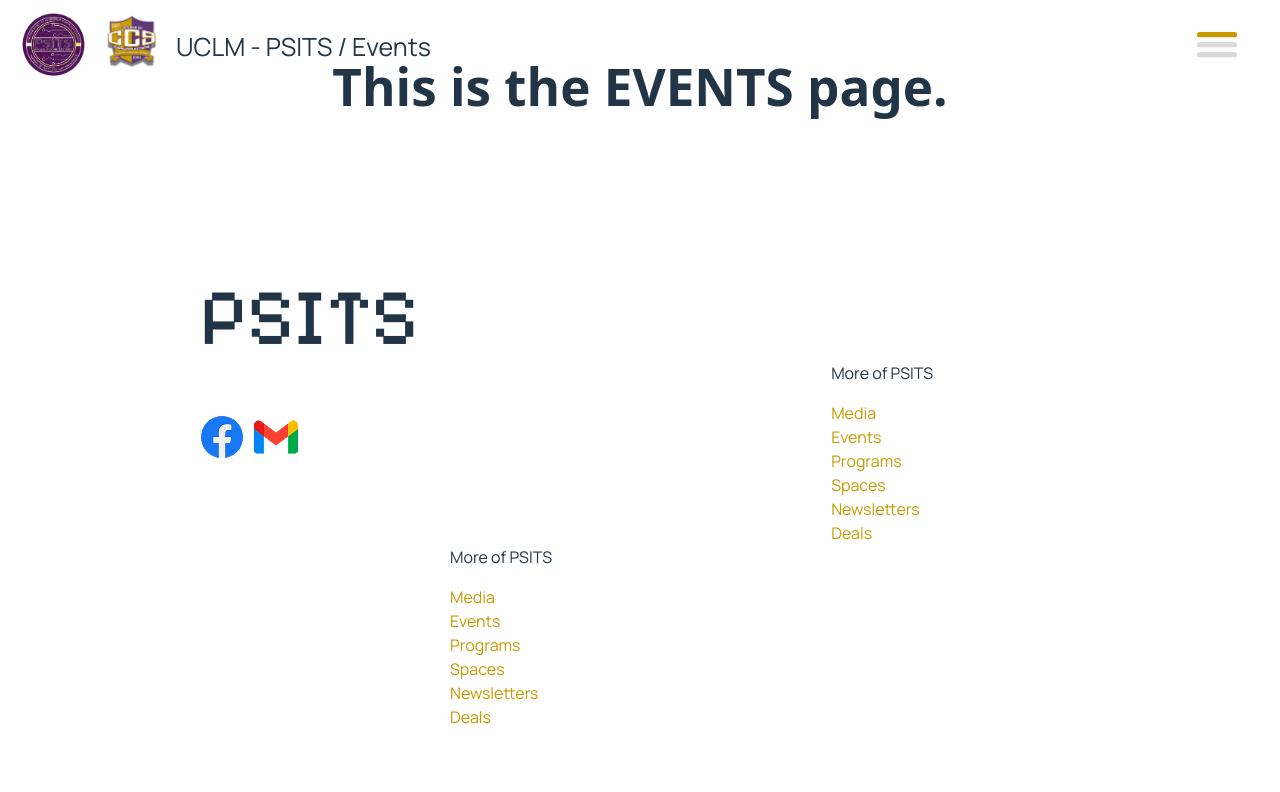
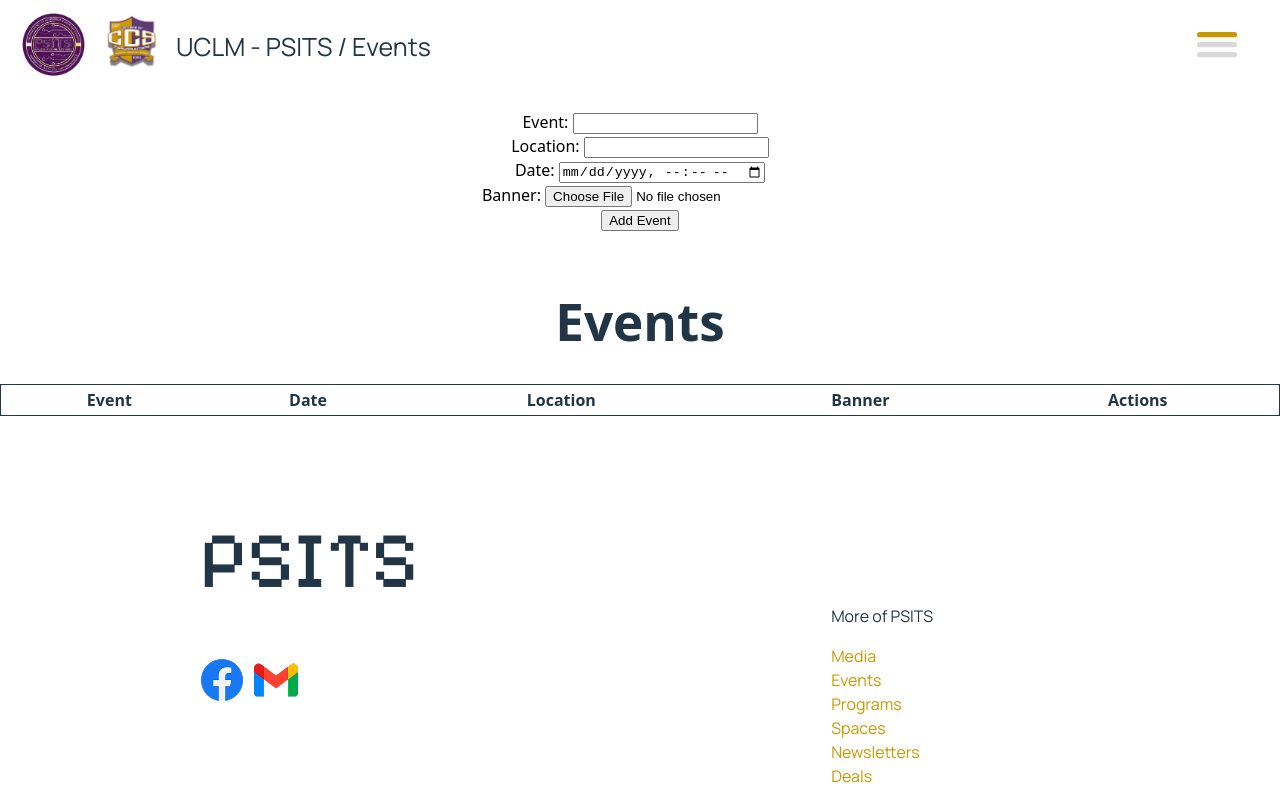
Before and after one commit to ire-zepelli/psits-website, a React (Vite) app: page /events in a window 1280 px wide. Shown: the top 792 px of the page. Built offline with nearby package versions, Linux system fonts and the light colour scheme; a web font is replaced by a local one.

Commit message:
[+] added events functions

```diff
--- a/src/components/Pages/Events.jsx
+++ b/src/components/Pages/Events.jsx
@@ -1,13 +1,92 @@
+import { useState } from "react";
 import Footer from "../Footer/Footer";
 import Header from "../Header/Header";
+import styles from "./Events.module.css";
 
 const Events = () => {
+  const [events, setEvents] = useState([]);
+
+  const handleSubmit = (e) => {
+    e.preventDefault();
+    const event = e.target.event.value;
+    const location = e.target.location.value;
+    const date = e.target.date.value;
+    const bannerFile = e.target.banner.files[0];
+
+    const newEvent = {
+      event,
+      location,
+      date,
+      banner: bannerFile ? URL.createObjectURL(bannerFile) : null,
+    };
+
+    setEvents((prev) => [...prev, newEvent]);
+    e.target.reset();
+  };
+
+  const handleRemove = (indexToRemove) => {
+    setEvents((prev) => prev.filter((_, index) => index !== indexToRemove));
+  };
+
   return (
     <>
       <Header />
-      <br />
-      <h1>This is the EVENTS page.</h1>
-      <br />
+      <div className={styles.content}>
+        <form className={styles.card} onSubmit={handleSubmit}>
+          <label htmlFor="event">Event: </label>
+          <input type="text" id="event" name="event" />
+          <br />
+          <label htmlFor="location">Location: </label>
+          <input type="text" id="location" name="location" />
+          <br />
+          <label htmlFor="date">Date: </label>
+          <input type="datetime-local" id="date" name="date" />
+          <br />
+          <label htmlFor="banner">Banner: </label>
+          <input type="file" id="banner" name="banner" />
+          <br />
+          <input type="submit" value="Add Event" />
+        </form>
+      </div>
+      <hr />
+      <div className={styles["events-list"]}>
+        <h1>Events</h1>
+        <table className={styles["events-table"]}>
+          <thead>
+            <tr>
+              <th>Event</th>
+              <th>Date</th>
+              <th>Location</th>
+              <th>Banner</th>
+              <th>Actions</th>
+            </tr>
+          </thead>
+          <tbody>
+            {events.map((evt, index) => (
+              <tr key={index}>
+                <td>{evt.event}</td>
+                <td>{evt.date}</td>
+                <td>{evt.location}</td>
+                <td>
+                  {evt.banner ? (
+                    <img
+                      src={evt.banner}
+                      alt="Banner"
+                      width="100"
+                      height="60"
+                    />
+                  ) : (
+                    "No Banner"
+                  )}
+                </td>
+                <td>
+                  <button onClick={() => handleRemove(index)}>Remove</button>
+                </td>
+              </tr>
+            ))}
+          </tbody>
+        </table>
+      </div>
       <Footer />
     </>
   );
--- /dev/null
+++ b/src/components/Pages/Events.module.css
@@ -0,0 +1,25 @@
+form {
+  margin-top: 100px;
+  color: black;
+}
+
+.card {
+  padding: 10px;
+  border-radius: 20px;
+  background-color: #fff;
+}
+
+.content {
+  display: flex;
+  justify-content: center;
+}
+
+.events-table {
+  border: 1px solid;
+}
+
+.events-list {
+  display: flex;
+  justify-content: center;
+  flex-direction: column;
+}
```
Also changed, not shown: src/components/Icon/Icon.jsx (deleted), src/components/Icon/Icon.module.css (deleted).
